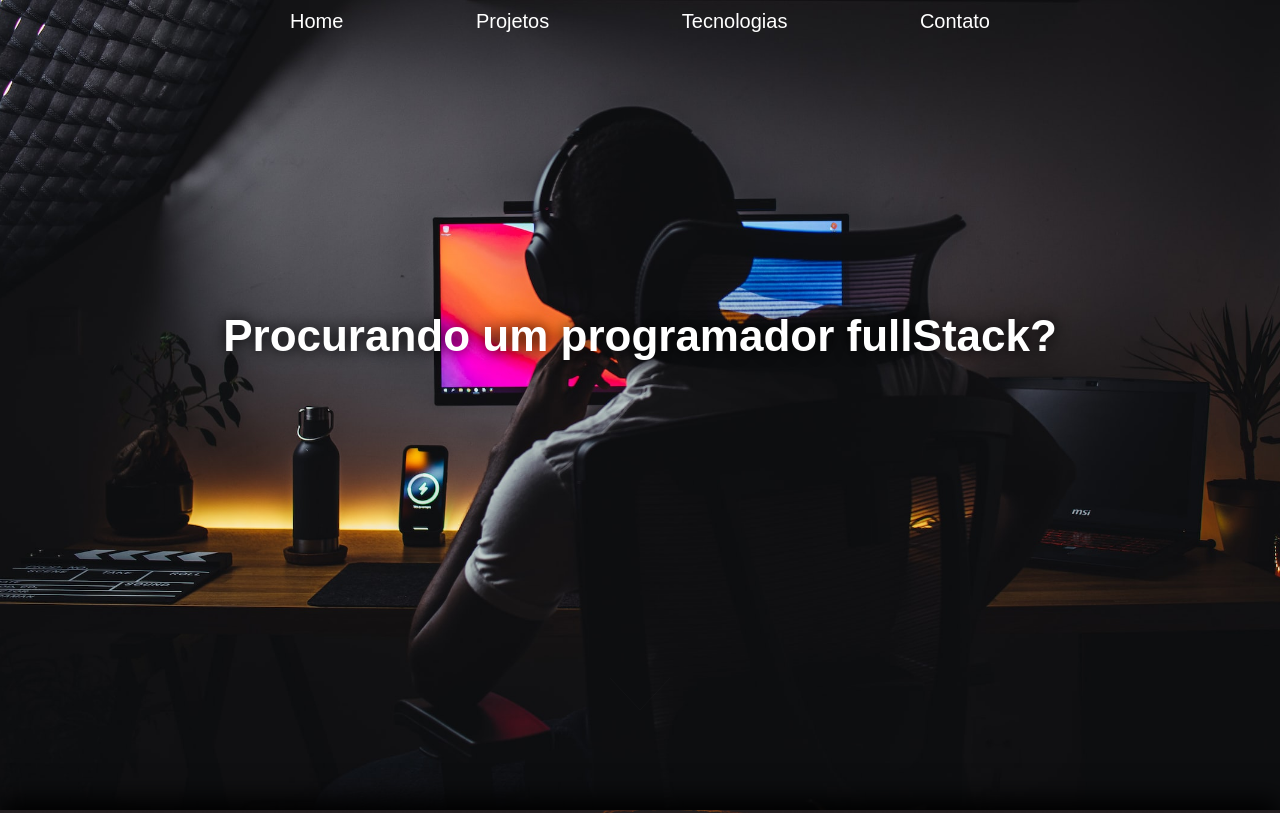
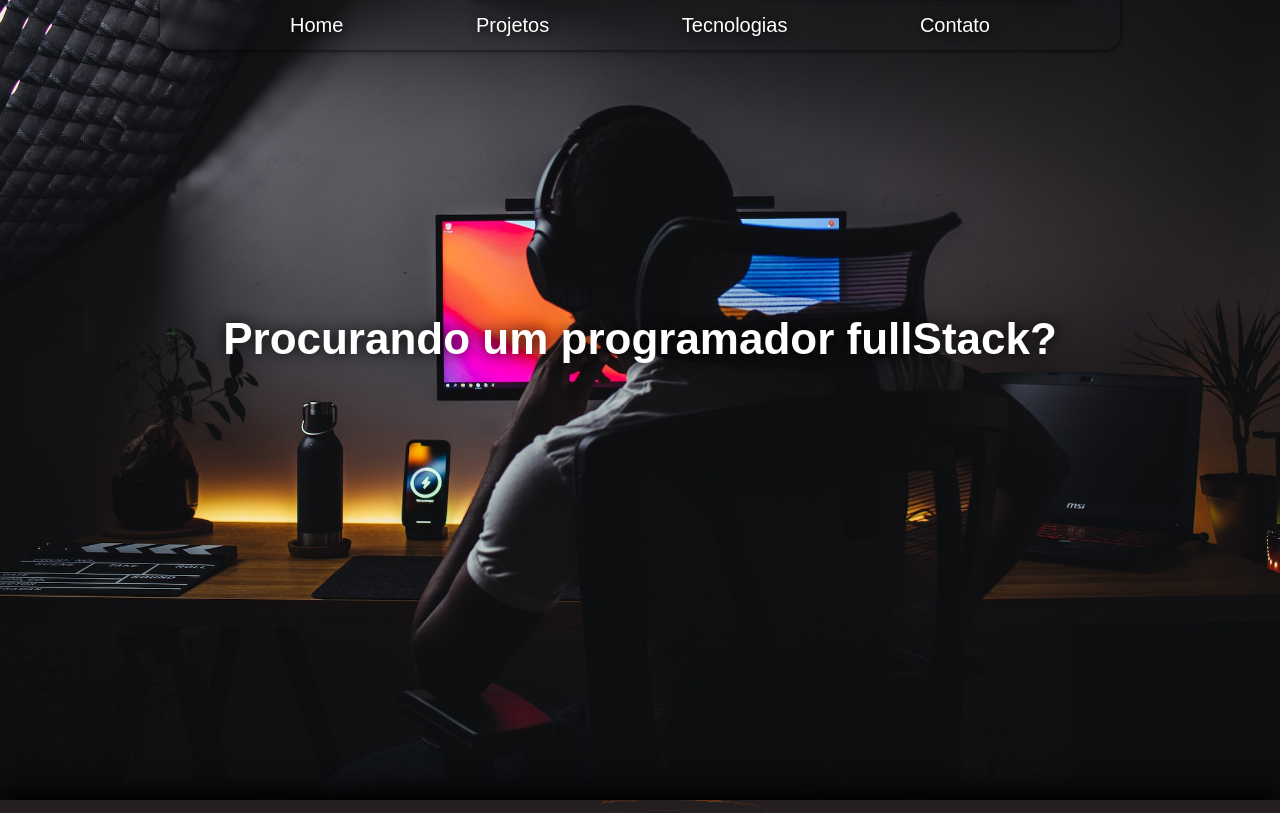
Before and after one commit to Dev-Luna0104/first-portf-lio, a plain HTML site: page index.html in a window 1280 px wide. Shown: the top 813 px of the page. Drawn offline with Linux system fonts and the light colour scheme; grey boxes are pictures that could not be loaded.

Commit message:
update/style

```diff
--- a/style.css
+++ b/style.css
@@ -22,10 +22,11 @@
     background-size: cover;
     background-attachment: fixed;
     background-repeat: no-repeat;
-    padding-top: 10px;
 }
 
 h1 {
+    display: flex;
+    justify-content: center;
     font-family: 'Oswald', sans-serif;
     color:white;
     text-shadow: black 0 0 15px ;
@@ -33,8 +34,22 @@
     text-align: center;
 }
 
+header {
+    width: 75%;
+    height: 50px;
+    display: flex;
+    justify-content: center;
+    align-items: center;
+    backdrop-filter: blur(5px);
+    box-shadow: #000 0px 0px 5px;
+    border-bottom-left-radius: 15px;
+    border-bottom-right-radius: 15px;
+}
+
 nav {
-    width: 50%;
+    width: 100%;
+    display: flex;
+    justify-content: center;
 }
 
 ul {
@@ -50,6 +65,7 @@
     font-size: 20px;
     cursor:pointer;
     transition: 1s;
+    filter: drop-shadow(black 1px 1px 5px);
 }
 
 li:hover {
@@ -248,7 +264,7 @@
     letter-spacing: 1.3px;
     font-size: 16px;
     color: #fff;
-    backdrop-filter: blur(5px);
+    backdrop-filter: blur(2px);
     border-radius: 15px;
     box-shadow: #000 0px 2px 10px;
     display: flex;
@@ -436,8 +452,8 @@
     width: 100%;
     max-width: 100%;
     min-width: 100%;
-    height: 30px;
-    min-height: 30px;
+    height: 45px;
+    min-height: 45px;
     max-height: 120px;
     display: block;
     border-radius: 10px;
@@ -465,6 +481,13 @@
 .section03 {
     height: 100vh;
 }
+
+
+
+
+
+
+
 
 
 
```
Also changed, not shown: index.html (+1 -1 lines).
